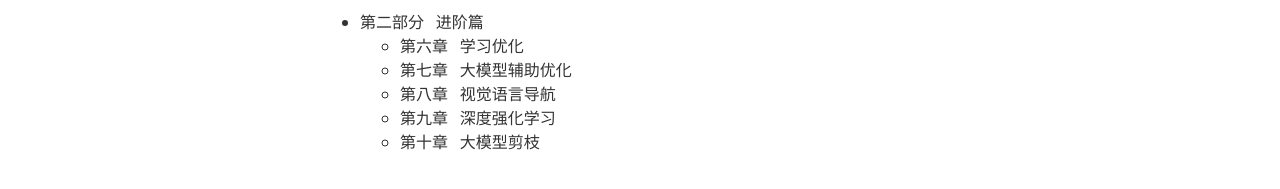
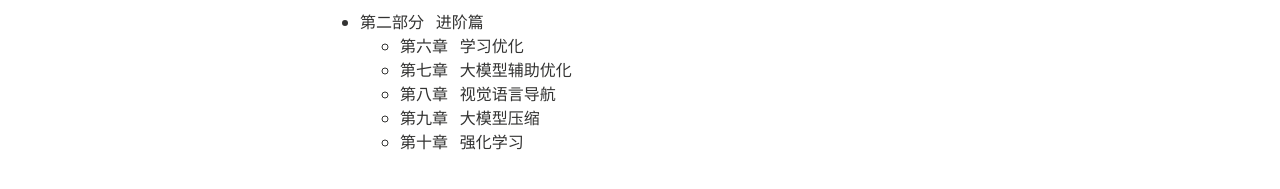
Before and after one commit to xianchaoxiu/xianchaoxiu.github.io, a Jekyll site: the page built from chinese/OPT/index.md, in a window 1280 px wide. Shown: the part 457-646 px from the top of the page. Built offline with Jekyll 4.4.1, drawn with Linux system fonts in a browser that asks for light colours; nearby versions of some CDN libraries.

Commit message:
Update index.md

```diff
--- a/chinese/OPT/index.md
+++ b/chinese/OPT/index.md
@@ -27,5 +27,5 @@ share: false
   - 第六章 &nbsp;  学习优化 <br>
   - 第七章 &nbsp;  大模型辅助优化 <br>
   - 第八章 &nbsp;  视觉语言导航 <br>
-  - 第九章 &nbsp;  深度强化学习 <br>
-  - 第十章 &nbsp;  大模型剪枝 <br>
+  - 第九章 &nbsp;  大模型压缩 <br>
+  - 第十章 &nbsp;  强化学习 <br>
```
